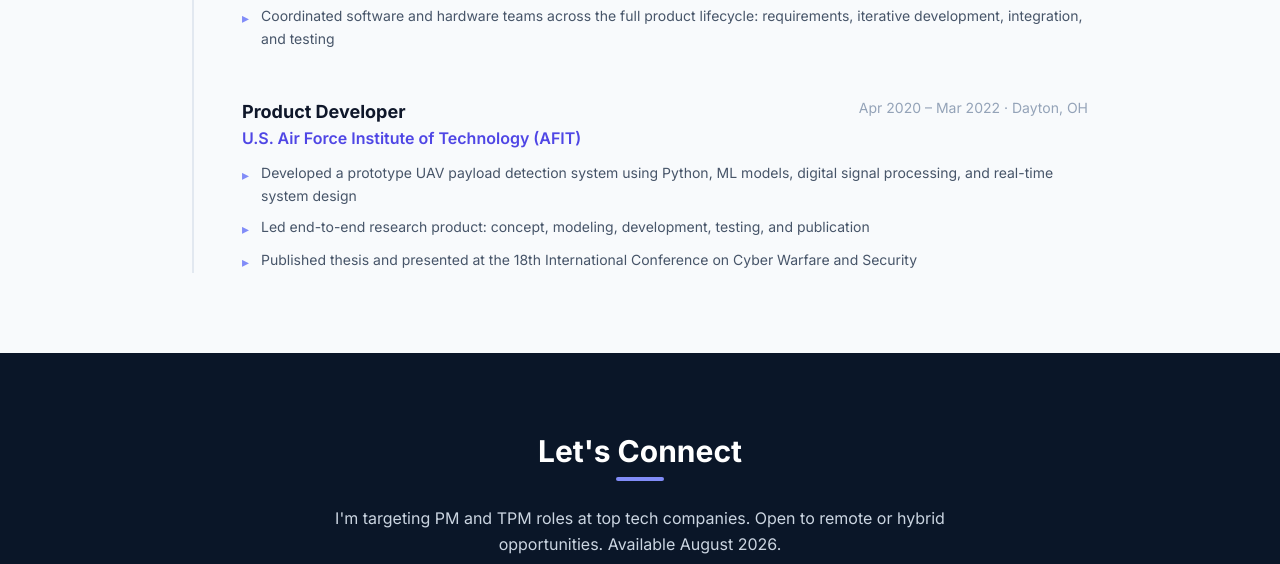
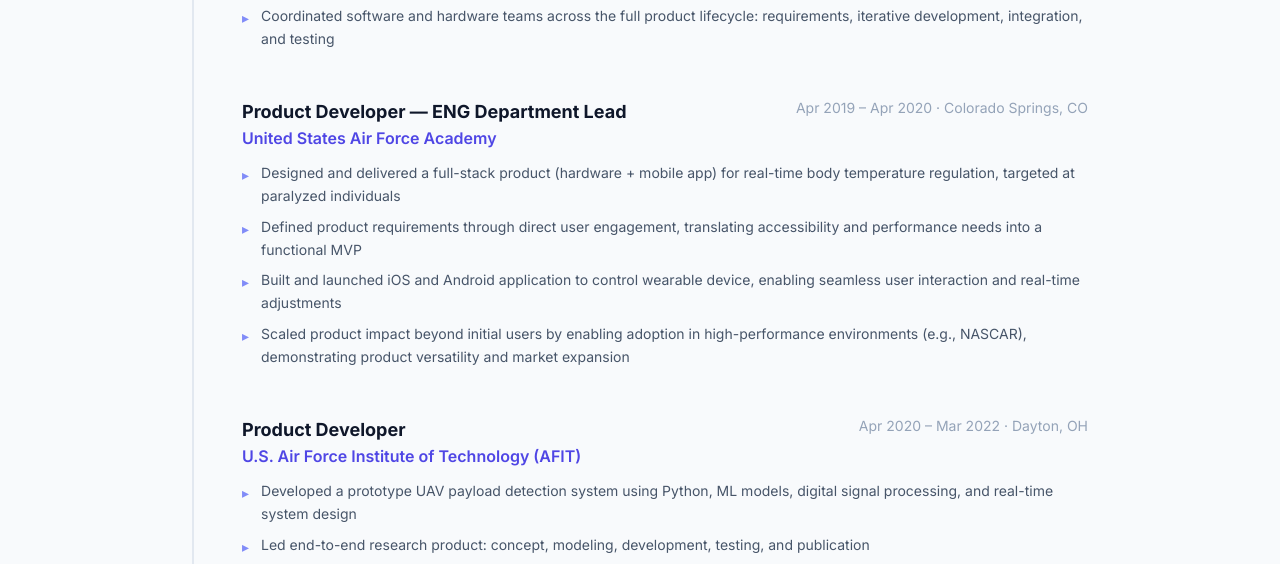
Before and after one commit to hunterdoster/hunterdoster.github.io, a plain HTML site: page index.html in a window 1280 px wide. Shown: the part 3811-4375 px from the top of the page. Drawn offline with nearby package versions, Linux system fonts and the light colour scheme.

Commit message:
Add USAFA cooling vest experience entry

```diff
--- a/index.html
+++ b/index.html
@@ -305,6 +305,23 @@
           </ul>
         </div>
 
+        <!-- USAFA Cooling Vest -->
+        <div>
+          <div class="flex flex-wrap items-start justify-between gap-2 mb-1">
+            <div>
+              <h3 class="text-lg font-bold text-slate-900">Product Developer — ENG Department Lead</h3>
+              <p class="text-indigo-600 font-semibold">United States Air Force Academy</p>
+            </div>
+            <span class="text-sm text-slate-400 whitespace-nowrap">Apr 2019 – Apr 2020 · Colorado Springs, CO</span>
+          </div>
+          <ul class="mt-3 space-y-2 text-slate-600 text-sm leading-relaxed">
+            <li class="flex gap-3"><span class="text-indigo-400 mt-0.5 flex-shrink-0">▸</span> Designed and delivered a full-stack product (hardware + mobile app) for real-time body temperature regulation, targeted at paralyzed individuals</li>
+            <li class="flex gap-3"><span class="text-indigo-400 mt-0.5 flex-shrink-0">▸</span> Defined product requirements through direct user engagement, translating accessibility and performance needs into a functional MVP</li>
+            <li class="flex gap-3"><span class="text-indigo-400 mt-0.5 flex-shrink-0">▸</span> Built and launched iOS and Android application to control wearable device, enabling seamless user interaction and real-time adjustments</li>
+            <li class="flex gap-3"><span class="text-indigo-400 mt-0.5 flex-shrink-0">▸</span> Scaled product impact beyond initial users by enabling adoption in high-performance environments (e.g., NASCAR), demonstrating product versatility and market expansion</li>
+          </ul>
+        </div>
+
         <!-- AFIT Graduate Researcher -->
         <div>
           <div class="flex flex-wrap items-start justify-between gap-2 mb-1">
```
